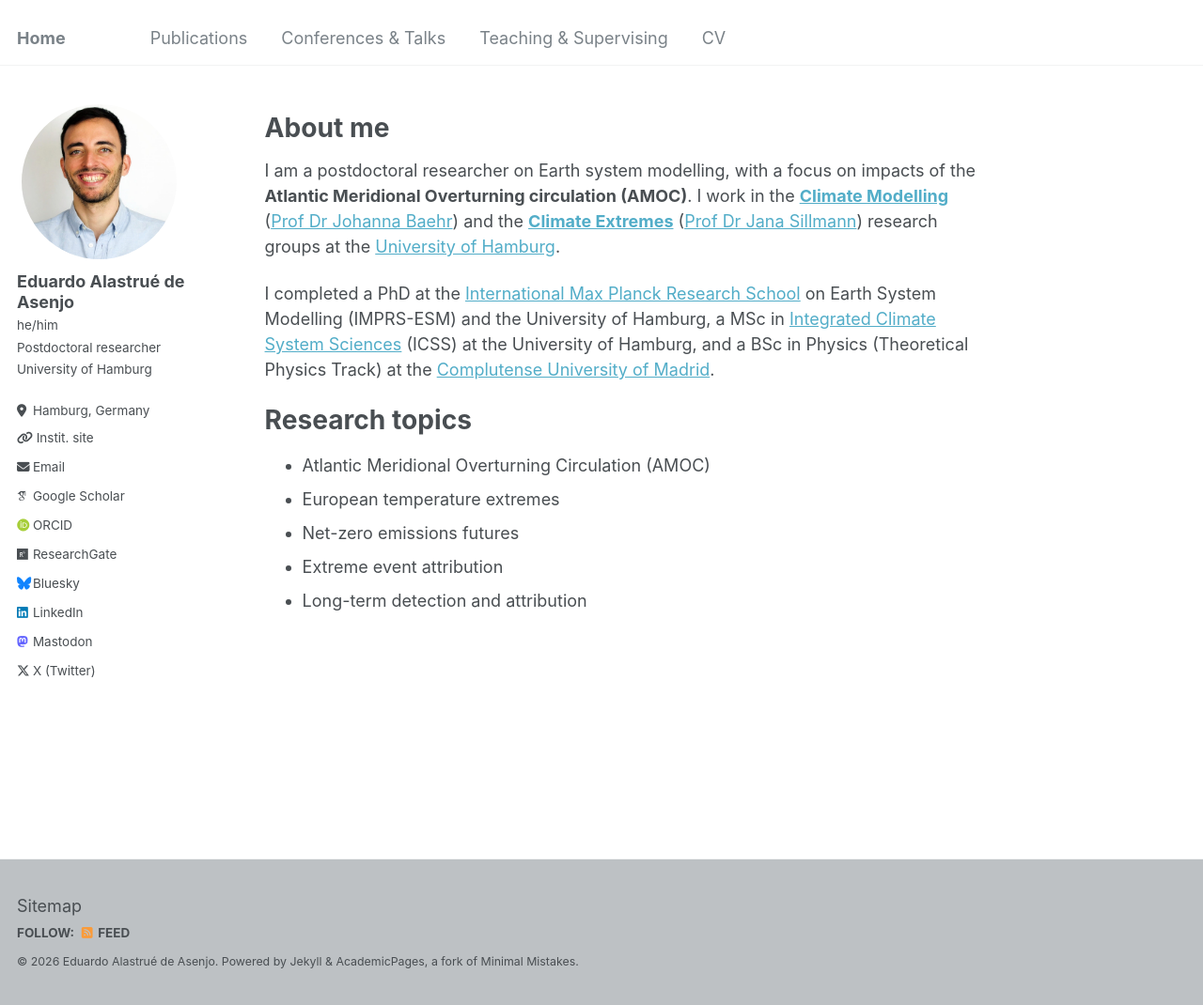
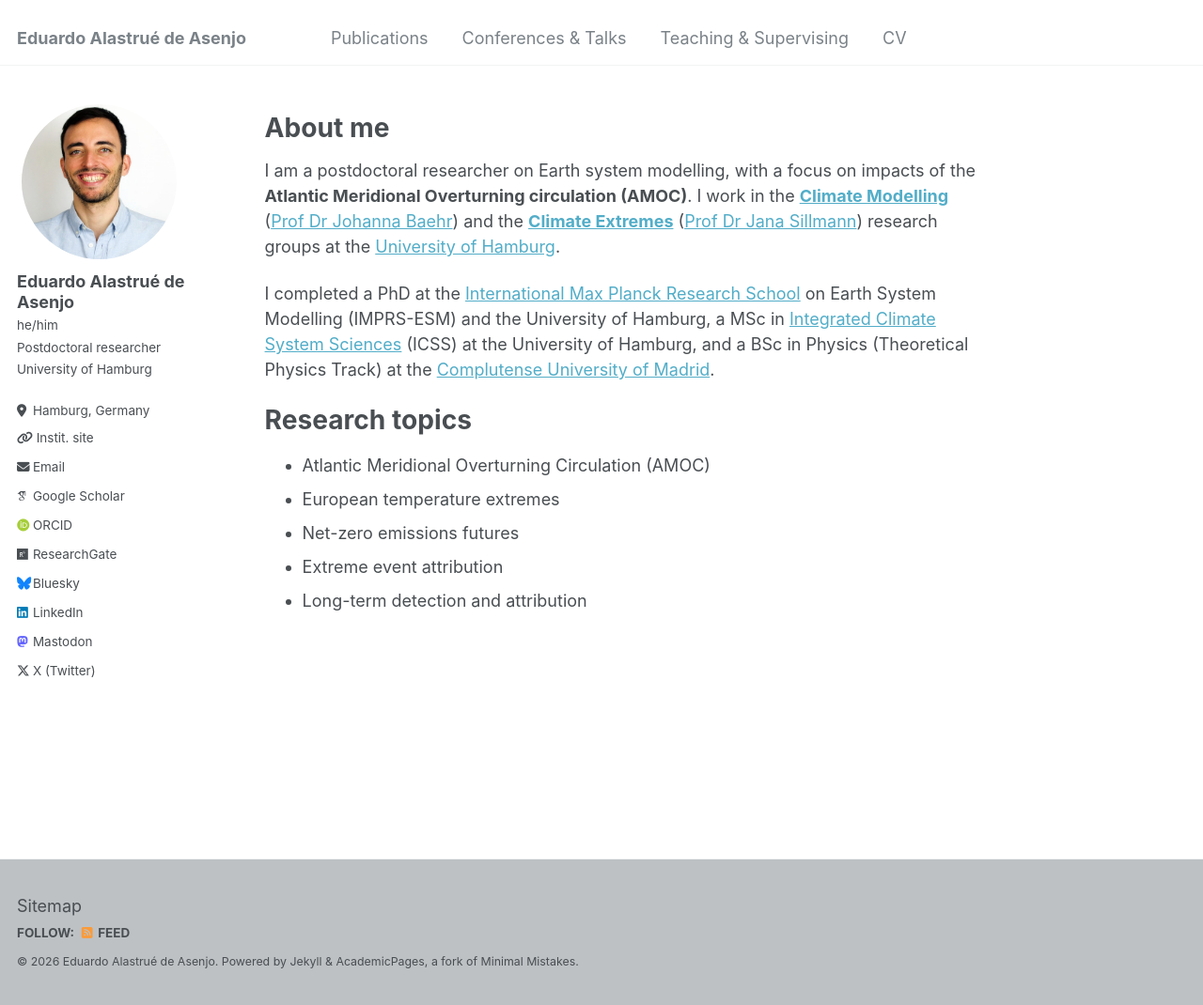
Before and after one commit to edualas/edualas.github.io, a Jekyll site: the page built from _pages/about.md, in a window 1280 px wide and 1070 px high. Shown: the whole window at 94% size. Built offline with Jekyll 4.4.1, drawn with Linux system fonts in a browser that asks for light colours; some web fonts are replaced.

Commit message:
Update metadata

```diff
--- a/_config.yml
+++ b/_config.yml
@@ -8,10 +8,10 @@
 
 # Basic Site Settings
 locale                   : "en-US"
-title                    : "Home"
+title                    : "Eduardo Alastrué de Asenjo"
 title_separator          : "-"
 name                     : &name "Eduardo Alastrué de Asenjo"
-description              : &description "personal description"
+description              : "Earth system modeller studying the Atlantic Meridional Overturning Circulation, climate extremes, and climate change impacts."
 url                      : https://edualas.github.io # the base hostname & protocol for your site e.g. "https://mmistakes.github.io"
 baseurl                  : "" # the subpath of your site, e.g. "/blog"
 repository               : "edualas/edualas.github.io"
@@ -126,7 +126,7 @@ facebook:
   username               :
   app_id                 :
   publisher              :
-og_image                 :  # Open Graph/Twitter default site image
+og_image                 :  "/images/photo_edu.png" # Open Graph/Twitter default site image
 # For specifying social profiles
 # - https://developers.google.com/structured-data/customize/social-profiles
 social:
```
